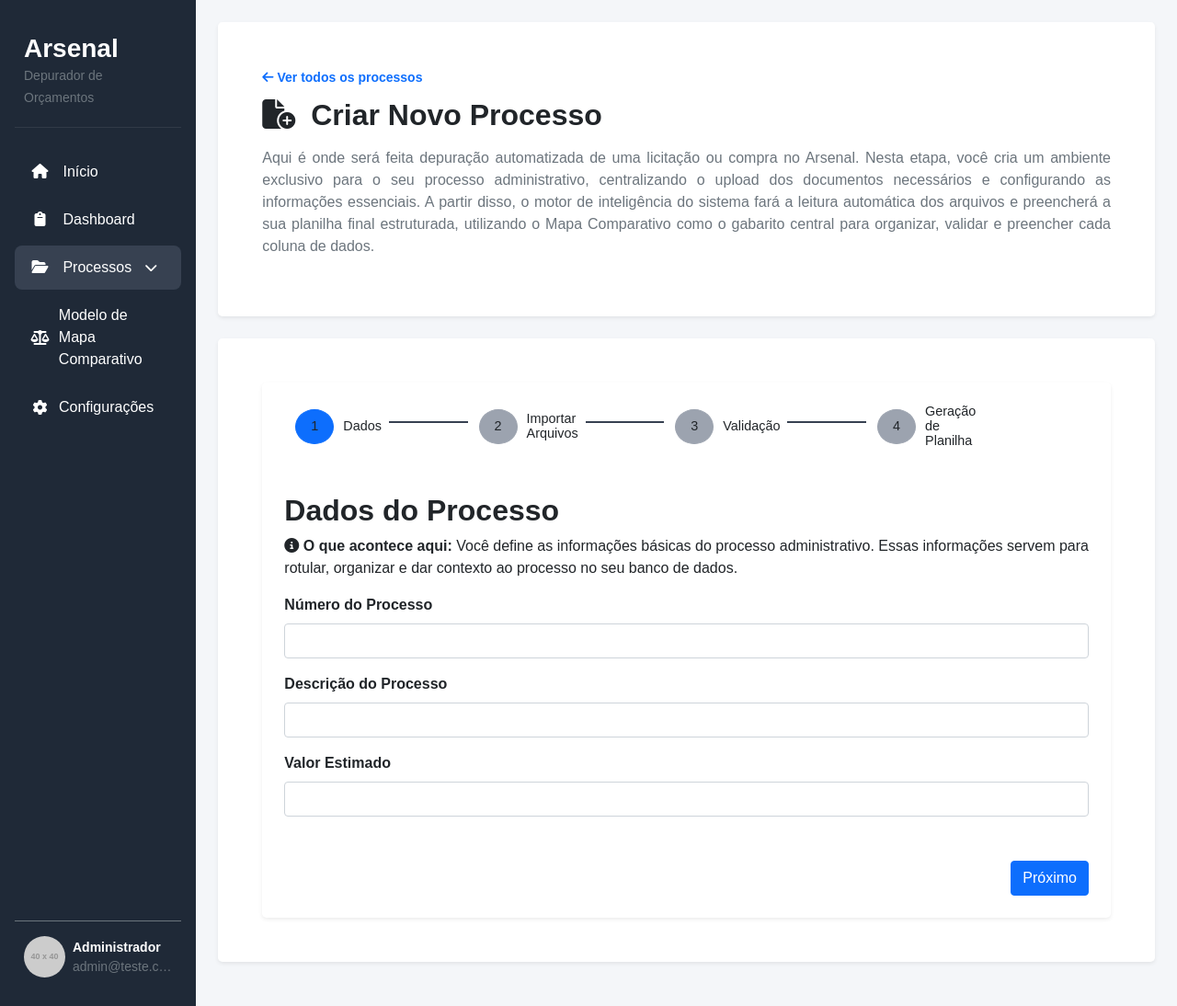
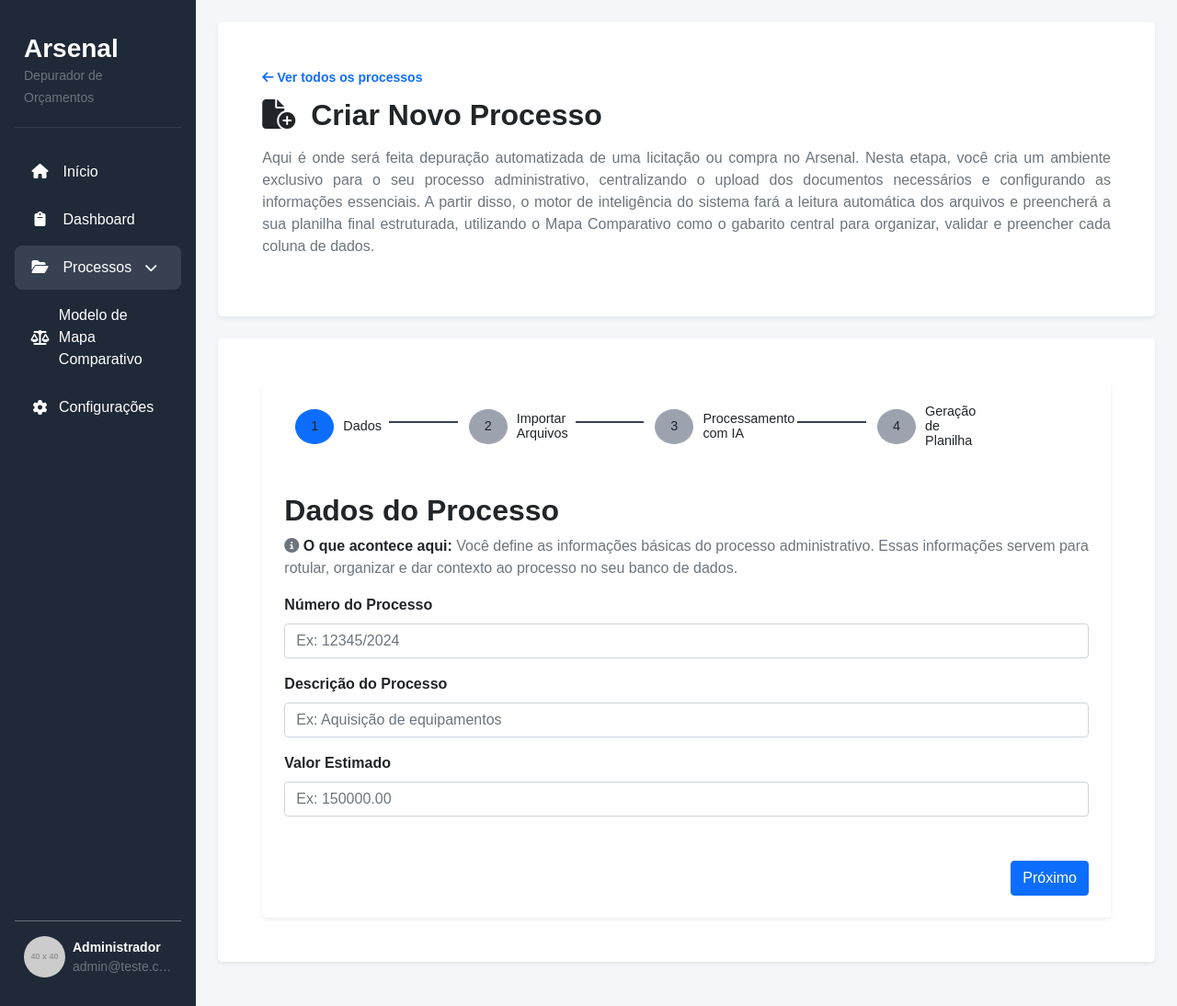
Before and after one commit to TamiresMusafir/arsenal, a Django app: page /processos/novo/ in a window 1280 px wide. Shown: the whole page at 92% size. Run offline with Django 5.2, Linux system fonts and the light colour scheme; grey boxes labelled with a size stand in for pictures from a placeholder-image service; some libraries are stand-ins or nearby versions.

Commit message:
Refactor novoprocesso.html structure and content

```diff
--- a/processos/templates/novoprocesso.html
+++ b/processos/templates/novoprocesso.html
@@ -1,4 +1,11 @@
 {% extends "base.html" %}
+
+{% load static %}
+
+{% block extra_css %}
+<!-- CSS específico do wizard -->
+<link rel="stylesheet" href="{% static 'css/wizard.css' %}">
+{% endblock %}
 
 {% block content %}
 
@@ -8,7 +15,7 @@
   <section class="p-5 mb-4 theme-card rounded-3 shadow-sm border-0 d-flex flex-column flex-lg-row align-items-center justify-content-between gap-4">
     <div>
       <a href="{% url 'processos' %}" class="text-decoration-none small fw-bold">
-              <i class="fa-solid fa-arrow-left"></i> Ver todos os processos</i>
+        <i class="fa-solid fa-arrow-left"></i> Ver todos os processos
       </a>
       <h2 class="fw-bold theme-text mt-2"><i class="fa-solid fa-file-circle-plus me-2 pt-1"></i> Criar Novo Processo</h2>
       <p class="text-justify fs-6 theme-muted mt-3">
@@ -24,7 +31,8 @@
         <i class="fa-solid fa-arrows-left-right me-1"></i>
         Deslize a tabela para visualizar todas as colunas.
       </div>
-            <!-- Header -->
+
+      <!-- Header do Wizard -->
       <div class="lista-tabela">
         <div class="wizard-header d-flex justify-content-between align-items-center position-relative mb-5">
           <div class="wizard-line"></div>
@@ -38,7 +46,7 @@
           </div>
           <div class="wizard-step" data-step="2">
             <div class="wizard-circle">3</div>
-                  <span>Validação</span>
+            <span>Processamento<br>com IA</span>
           </div>
           <div class="wizard-step" data-step="3">
             <div class="wizard-circle">4</div>
@@ -46,81 +54,128 @@
           </div>
         </div>
       </div>
-            <!-- PASSO 1 -->
+
+      <!-- FORMULÁRIO -->
       <form id="wizardForm" method="POST" enctype="multipart/form-data" novalidate>
         {% csrf_token %}
-              <div class="wizard-content active">
 
+        <!-- Exibe erros se houver -->
         {% if erros %}
         <div class="alert alert-danger">
-                    <ul class="mb-0"></ul>
+          <ul class="mb-0">
             {% for erro in erros %}
             <li>{{ erro }}</li>
             {% endfor %}
+          </ul>
         </div>
         {% endif %}
-                <h2 class="fw-bold">Dados do Processo</h2>
-                <p>
+
+        <!-- PASSO 1: Dados do Processo -->
+        <div class="wizard-content active">
+          <h2 class="fw-bold theme-text">Dados do Processo</h2>
+          <p class="theme-muted">
             <i class="fa-solid fa-circle-info"></i>
             <strong class="wizard-info-title"> O que acontece aqui:</strong>
-                  Você define as informações básicas do processo administrativo. Essas informações servem para rotular, organizar e dar contexto  ao processo no seu banco de dados.
+            Você define as informações básicas do processo administrativo. Essas informações servem para rotular, organizar e dar contexto ao processo no seu banco de dados.
           </p>
           <div class="mb-3">
-                  <label class="form-label fw-bold">Número do Processo</label>
-                  <input type="text" class="form-control" name="numero" required>
+            <label class="form-label fw-bold theme-text">Número do Processo</label>
+            <input type="text" class="form-control" name="numero" required placeholder="Ex: 12345/2024">
             <div class="invalid-feedback">
-                    <p>Informe o número do processo.</p>
+              Informe o número do processo.
             </div>
           </div>
           <div class="mb-3">
-                  <label class="form-label fw-bold">Descrição do Processo</label>
-                  <input class="form-control" name="descricao" required>
+            <label class="form-label fw-bold theme-text">Descrição do Processo</label>
+            <input class="form-control" name="descricao" required placeholder="Ex: Aquisição de equipamentos">
             <div class="invalid-feedback">
-                    Informe o objeto.
+              Informe a descrição.
             </div>
           </div>
           <div class="mb-3">
-                  <label class="form-label fw-bold">Valor Estimado</label>
-                  <input class="form-control" name="valor_estimado" required>
+            <label class="form-label fw-bold theme-text">Valor Estimado</label>
+            <input type="number" step="0.01" class="form-control" name="valor_estimado" required placeholder="Ex: 150000.00">
             <div class="invalid-feedback">
-                    Informe o valor Estimado.
+              Informe o valor estimado.
             </div>
           </div>
         </div>
-              <!-- PASSO 2 -->
+
+        <!-- PASSO 2: Importar Arquivos -->
         <div class="wizard-content">
-                <h2 class="fw-bold">Importar Arquivos</h2>
-                <p>
+          <h2 class="fw-bold theme-text">Importar Arquivos</h2>
+          <p class="theme-muted">
             <i class="fa-solid fa-circle-info"></i>
             <strong class="wizard-info-title"> O que acontece aqui:</strong>
-                  O usuário realiza o envio do pacote de arquivos compactados (geralmente em formato .tgz ou PDFs das propostas e e-mails). O Arsenal recebe esses arquivos e inicia uma varredura interna em segundo plano para identificar a estrutura de cada documento enviado.
+            O usuário realiza o envio do pacote de arquivos compactados (ZIP, TGZ, TAR) ou documentos individuais (PDF, DOCX, XLSX, ODT, TXT). O Arsenal recebe esses arquivos e inicia uma varredura interna em segundo plano para identificar a estrutura de cada documento enviado.
           </p>
-                <input type="file" class="form-control" name="file" required>
-              </div>
-              <!-- PASSO 3 -->
-              <div class="wizard-content">
-                <h2 class="fw-bold">Validação</h2>
-                <p class="">
-                  Validando...
-                </p>
-                <div class="progress">
-                  <div class="progress-bar" role="progressbar" style="width: 25%;" aria-valuenow="25" aria-valuemin="0" aria-valuemax="100">25%</div>
+          <div class="mb-3">
+            <label class="form-label fw-bold theme-text">Arquivo(s)</label>
+            <input type="file" class="form-control" name="file" required
+                   accept=".zip,.tgz,.tar.gz,.tar,.pdf,.docx,.xlsx,.odt,.txt">
+            <small class="theme-muted">
+              Formatos suportados: ZIP, TGZ, TAR, PDF, DOCX, XLSX, ODT, TXT (Max: 50MB)
+            </small>
           </div>
         </div>
-              <!-- PASSO 4 -->
+
+        <!-- PASSO 3: Processamento com IA -->
         <div class="wizard-content">
-                <h4>Geração de Planilhas</h4>
-                <p class="text-light">
-                  Processando...
+          <h2 class="fw-bold theme-text">Processamento com IA</h2>
+          <p class="theme-muted">
+            <i class="fa-solid fa-circle-info"></i>
+            <strong class="wizard-info-title"> O que acontece aqui:</strong>
+            O sistema está analisando seus documentos com a IA DeepSeek via OpenRouter. A IA extrairá automaticamente todas as informações relevantes: itens, empresas, valores, prazos e condições.
           </p>
+          <div class="alert alert-info">
+            <i class="fa-solid fa-spinner fa-spin me-2"></i>
+            Aguarde enquanto a IA processa seus documentos...
           </div>
+          <div class="progress">
+            <div class="progress-bar progress-bar-striped progress-bar-animated"
+                 role="progressbar" style="width: 100%;">
+              Processando com IA...
+            </div>
+          </div>
+          <div id="statusMessage" class="mt-3 theme-muted"></div>
+        </div>
+
+        <!-- PASSO 4: Geração de Planilha -->
+        <div class="wizard-content">
+          <h2 class="fw-bold theme-text">Geração de Planilhas</h2>
+          <p class="theme-muted">
+            <i class="fa-solid fa-circle-info"></i>
+            <strong class="wizard-info-title"> O que acontece aqui:</strong>
+            O sistema está gerando automaticamente os arquivos XLSX e ODT baseados no modelo Mapa_Comparativo_Base.xlsx.
+          </p>
+          <div class="alert alert-success">
+            <i class="fa-solid fa-check-circle me-2"></i>
+            Planilhas sendo geradas...
+          </div>
+          <div class="progress">
+            <div class="progress-bar progress-bar-striped progress-bar-animated bg-success"
+                 role="progressbar" style="width: 100%;">
+              Gerando planilhas...
+            </div>
+          </div>
+          <div class="mt-3">
+            <i class="fa-solid fa-file-excel text-success me-2"></i> Gerando XLSX
+            <br>
+            <i class="fa-solid fa-file-word text-primary me-2"></i> Gerando ODT
+          </div>
+        </div>
+
+        <!-- Botões de Navegação -->
         <div class="d-flex justify-content-between mt-5">
-                <button type="button" id="prevBtn" class="btn btn-outline-primary"> Anterior</button>
-                <button type="button" id="nextBtn" class="btn btn-primary  ms-auto">Próximo</button>
+          <button type="button" id="prevBtn" class="btn btn-outline-primary">
+            <i class="fa-solid fa-arrow-left me-1"></i> Anterior
+          </button>
+          <button type="button" id="nextBtn" class="btn btn-primary ms-auto">
+            Próximo <i class="fa-solid fa-arrow-right ms-1"></i>
+          </button>
         </div>
       </form>
     </div>
-
   </section>
 </div>
 
```
Lines whose indentation alone changed are shown as unchanged.
